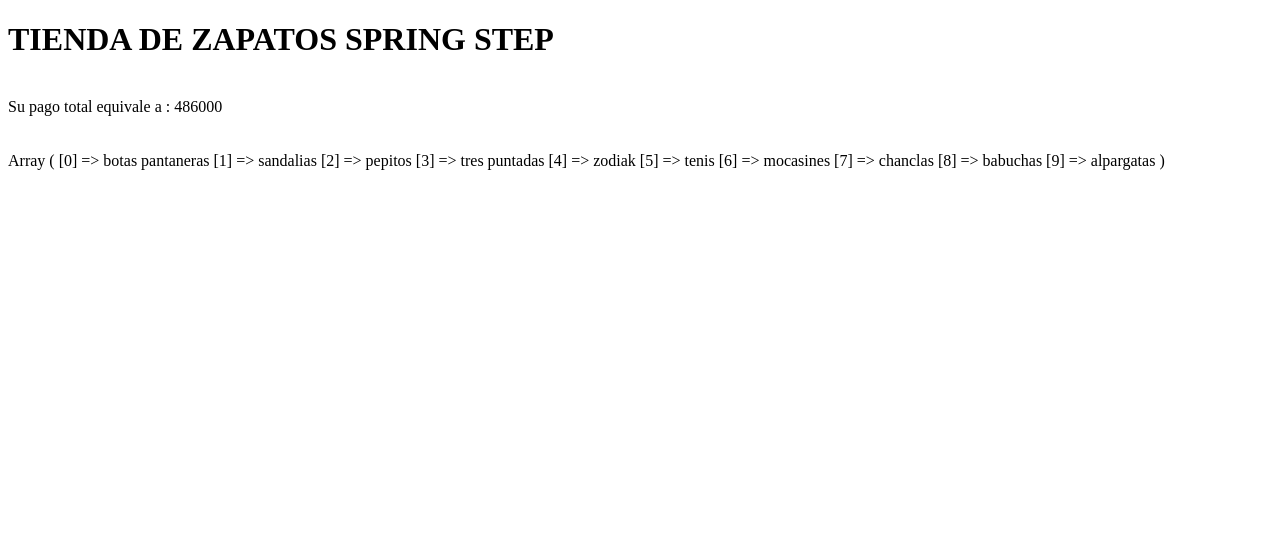
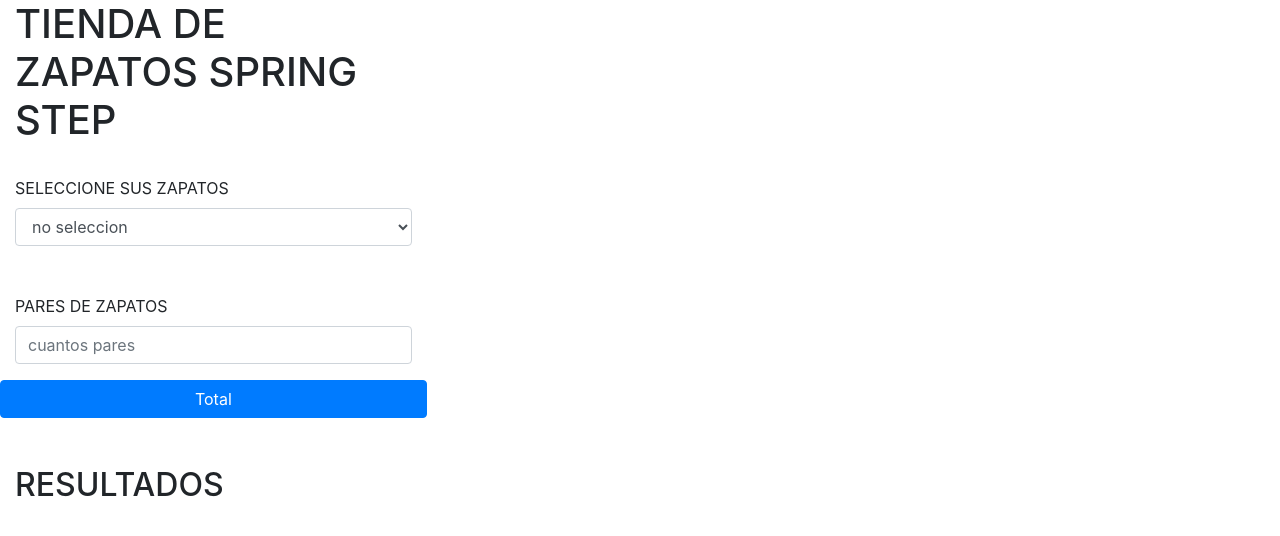
Before and after one commit to Henry781029/EvaluacionWEB1, a PHP site: page /ejercicio3.php in a window 1280 px wide. Shown: the top 536 px of the page. Run offline with PHP 8.4, Linux system fonts and the light colour scheme.

Commit message:
Final ejercicio3

```diff
--- a/ejercicio3.php
+++ b/ejercicio3.php
@@ -4,60 +4,101 @@
     <meta charset="UTF-8">
     <meta name="viewport" content="width=device-width, initial-scale=1.0">
     <title>SPRING STEP</title>
+    <link rel="stylesheet" href="https://stackpath.bootstrapcdn.com/bootstrap/4.5.2/css/bootstrap.min.css" integrity="sha384-JcKb8q3iqJ61gNV9KGb8thSsNjpSL0n8PARn9HuZOnIxN0hoP+VmmDGMN5t9UJ0Z" crossorigin="anonymous">
 </head>
 <body>
 
     <header>
-        <h1> TIENDA DE ZAPATOS SPRING STEP</h1>
+        <h1 class="col-md-4"> TIENDA DE ZAPATOS SPRING STEP</h1>
         <br>
+            <form action="ejercicio3.php" method="POST">
 
+                <div class="form-group col-md-4">
+                        <label class="text-center" for="exampleFormControlSelect1">SELECCIONE SUS ZAPATOS</label>
+                        <select class="form-control" id="exampleFormControlSelect1" name="Zapatos">
+                            <option> no seleccion</option>
+                            <option>botas pantaneras</option>
+                            <option>sandalias</option>
+                            <option>pepitos</option>
+                            <option>tres puntadas</option>
+                            <option>zodiak</option>
+                            <option>tenis</option>
+                            <option>mocasines</option>
+                            <option>chanclas</option>
+                            <option>babuchas</option>
+                            <option>alpargatas</option>
+                        </select>
+                        <div class="form-group mt-5">
+                            <label for="inputZip">PARES DE ZAPATOS</label>
+                            <input type="number" class="form-control" id="inputZip" placeholder ="cuantos pares" name = "pares">
+                        </div>
 
+                </div>
 
+                <button type="submit" class="btn btn-primary col-md-4" name="Totalice">Total</button>
+
+            </form>
     </header>
 
-    <main>
+    <main class=" col-md-4">
+
+        <h2 class="mt-5">RESULTADOS</h2>
+
+        <?php if(isset($_POST["Totalice"])):?>
 
         <?php
 
-            $zapatos1 = "botas pantaneras";
-            $zapatos2 = "sandalias";
-            $zapatos3 = "pepitos";
-            $zapatos4 = "tres puntadas";
-            $zapatos5 = "zodiak";
-            $zapatos6 = "tenis";
-            $zapatos7 = "mocasines";
-            $zapatos8 = "chanclas";
-            $zapatos9 = "babuchas";
-            $zapatos10 = "alpargatas";
+            $pares = $_POST["pares"];
+            $valorPar = 30000;
+            $Costototal = $pares*$valorPar;
 
-            $costo1 = 20000;
-            $costo2 = 35000;
-            $costo3 = 45000;
-            $costo4 = 25000;
-            $costo5 = 55000;
-            $costo6 = 120000;
-            $costo7 = 85000;
-            $costo8 = 15000;
-            $costo9 = 62000;
-            $costo10 = 24000;
 
-            $descuento = 5/100;
+            $producto= $_POST["Zapatos"];
+            echo ($pares . ' ' . "pares de" . ' ' . $producto . " a----------------" . ' ' . $valorPar);
 
-            $CostoTotal = $costo1+$costo2+$costo3+$costo4+$costo5+$costo6+$costo7+$costo8+$costo9+$costo10;
+            echo ("<br>");
+            echo ("<br>");
 
-            $ParesZapato = array($zapatos1,$zapatos2,$zapatos3,$zapatos4,$zapatos5,$zapatos6,$zapatos7,$zapatos8,$zapatos9,$zapatos10);
+            echo ("Estos pares te salen a:" .' ' . $Costototal);
 
-            echo ("Su pago total equivale a :\n" . $CostoTotal);
+            echo ("<br>");
+            echo ("<br>");
+
+            if ($pares == 3)
+            {
+                $descuento = $Costototal*0.10;
+                echo ("tienes un descuento del 10%");
+            }
+            elseif ($pares >= 4 & $pares <= 8)
+            {
+                $descuento = $Costototal*0.20;
+                echo ("tienes un descuento del 20%");
+            }
+            elseif ($pares > 8)
+            {
+                $descuento = $Costototal*0.50;
+                echo ("tienes un descuento del 50%");
+            }
+            else
+            {
+                $descuento = 0;
+                echo ("No tienes ningun descuento");
+            }
+
+            $CostoFinal = $Costototal-$descuento;
+
 
             echo ("<br>");
             echo ("<br>");
             echo ("<br>");
 
-            print_r ($ParesZapato);
 
+            echo ("El costo total de tu compra es de:" . ' '  . $CostoFinal);
 
 
         ?>
+
+        <?php endif?>
 
 
     </main>
@@ -70,5 +111,10 @@
 
     </footer>
 
+    <script src="https://code.jquery.com/jquery-3.5.1.slim.min.js" integrity="sha384-DfXdz2htPH0lsSSs5nCTpuj/zy4C+OGpamoFVy38MVBnE+IbbVYUew+OrCXaRkfj" crossorigin="anonymous"></script>
+    <script src="https://cdn.jsdelivr.net/npm/popper.js@1.16.1/dist/umd/popper.min.js" integrity="sha384-9/reFTGAW83EW2RDu2S0VKaIzap3H66lZH81PoYlFhbGU+6BZp6G7niu735Sk7lN" crossorigin="anonymous"></script>
+    <script src="https://stackpath.bootstrapcdn.com/bootstrap/4.5.2/js/bootstrap.min.js" integrity="sha384-B4gt1jrGC7Jh4AgTPSdUtOBvfO8shuf57BaghqFfPlYxofvL8/KUEfYiJOMMV+rV" crossorigin="anonymous"></script>
+
+
 </body>
 </html>
```
